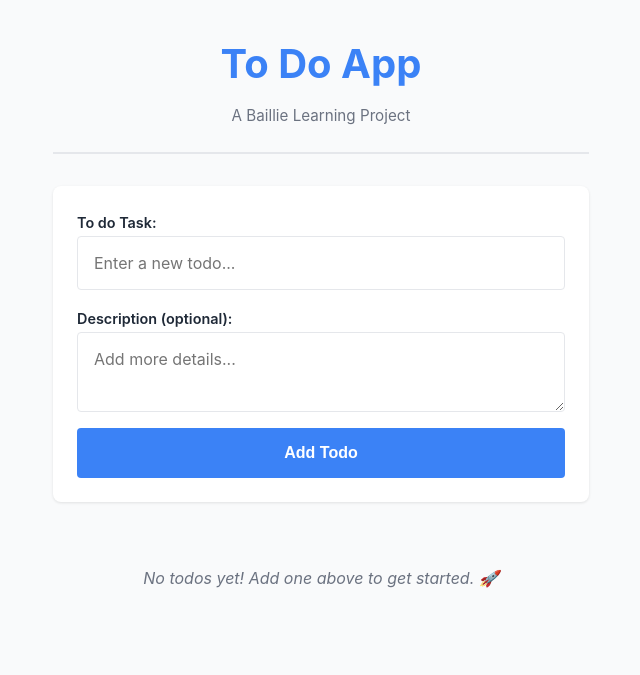
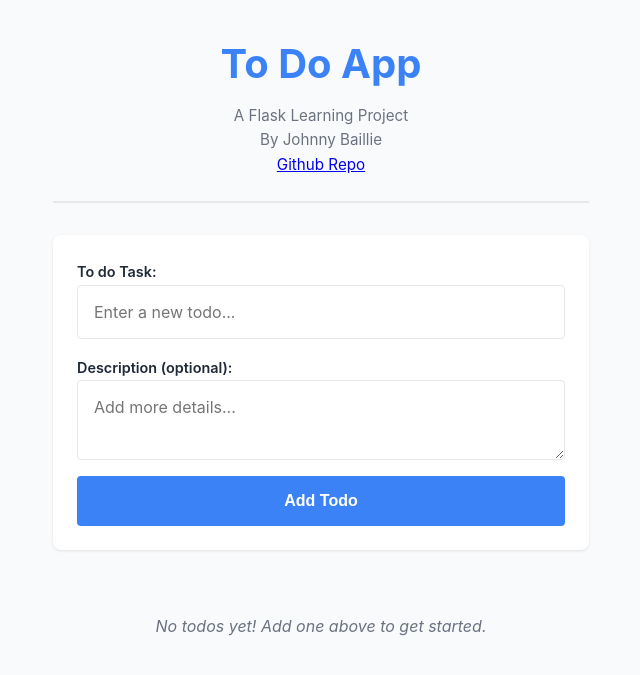
Before and after one commit to johnnyb-techy/To-Do-App, a Flask app: page / in a window 1280 px wide. Shown: the top 675 px of the page, without its empty margins (319-959 px from the left). Run offline with Flask 3, Linux system fonts and the light colour scheme.

Commit message:
Removing emojis

```diff
--- a/templates/index.html
+++ b/templates/index.html
@@ -11,7 +11,9 @@
     <div class="container">
         <div class="header">
             <h1>To Do App</h1>
-            <p>A Baillie Learning Project</p>
+            <p>A Flask Learning Project</p>
+            <p>By Johnny Baillie</p>
+            <p><a href='https://github.com/johnnyb-techy/To-Do-App'>Github Repo</a></p>
         </div>
 
         <div class="form-section">
@@ -88,7 +90,7 @@
 
             {% else %}
                 <div class="empty-state">
-                    <p>No todos yet! Add one above to get started. 🚀</p>
+                    <p>No todos yet! Add one above to get started.</p>
                 </div>
             {% endif %}
         </div>
```
